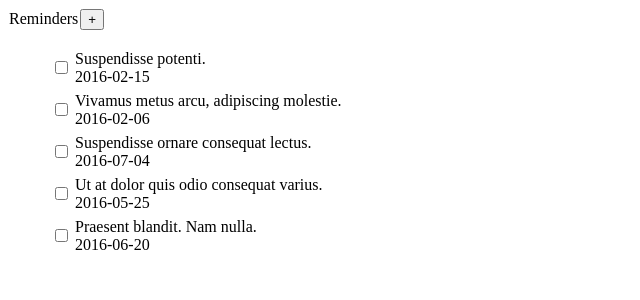
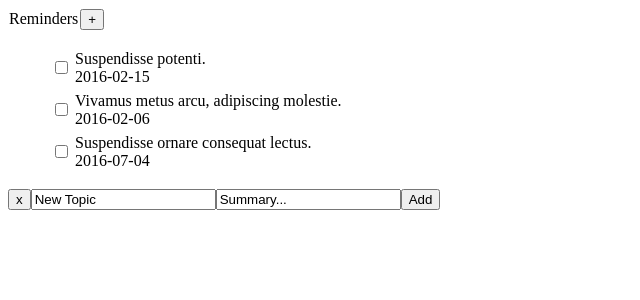
Before and after one commit to RapidProduction/RemindersSample-ReactJs, a React app: page / in a window 1280 px wide. Shown: the top 300 px of the page, without its empty margins (0-640 px from the left). Built offline with nearby package versions, Linux system fonts and the light colour scheme.

Commit message:
Add Edit Layout and its event (add, close, remove).

```diff
--- a/App.jsx
+++ b/App.jsx
@@ -3,29 +3,62 @@ import Title from './src/component/Title.jsx';
 import AddButton from './src/component/AddButton.jsx';
 import Item from './src/component/Item.jsx';
 import ItemList from './src/component/ItemList.jsx';
+import EditLayout from './src/component/EditLayout.jsx';
 
 class App extends React.Component {
     constructor(props) {
         super(props);
         this.state={
-            mode: "show"
+            mode: "show",
+            editMode: "new"
         };
 
-        this.onAddButtonClick = this.onAddButtonClick.bind(this);
+        this.manageEditOverlay = this.manageEditOverlay.bind(this);
+        this.closeEditOverlay = this.closeEditOverlay.bind(this);
+        this.removeItem = this.removeItem.bind(this);
+        this.addItem = this.addItem.bind(this);
     }
 
-    openEditOverlay() {
+    //Delegates
+    manageEditOverlay(showEnable, mode) {
         console.log("Opening Edit Overlay...");
         this.setState(prevState => ({
-            mode: "edit"
+            mode: showEnable == true ? "edit" : "show",
+            editMode: mode
         }));
     }
 
-    onAddButtonClick() {
-        this.openEditOverlay();
+    closeEditOverlay() {
+        console.log("Closing Edit Overlay...");
+        this.setState(prevState => ({
+            mode: "show",
+            editMode: ""
+        }));
+
+        this.setState(this.state);
+    }
+
+    removeItem(itemId) {
+        //Remove item from item list
+
+        this.setState(this.state);
+    }
+
+    addItem(title, summary, date) {
+        items.push({
+            "itemId": items.length,
+            "title": title,
+            "summary": summary,
+            "date": date,
+            "isDone": false
+        });
+
+        this.setState(this.state);
     }
 
     render() {
+        var editLayoutEnable = this.mode == "edit" ? true : false;
+
         return (
             <div>
                 <div>
@@ -34,13 +67,20 @@ class App extends React.Component {
                             <Title />
                         </td>
                         <td>
-                            <AddButton onClick={this.onAddButtonClick}/>
+                            <AddButton onClick={this.manageEditOverlay}/>
                         </td>
                     </tr>
                 </div>
                 <div>
                     <ItemList items={items} />
                 </div>
+                <EditLayout
+                    showEnable={editLayoutEnable}
+                    mode={this.state.editMode}
+                    onClose={this.closeEditOverlay}
+                    onAddItem={this.addItem}
+                    onRemoveItem={this.removeItem}
+                />
             </div>
         );
     }
@@ -64,18 +104,6 @@ var items = [{
             "summary": "Vestibulum ante ipsum primis in faucibus orci luctus et ultrices posuere cubilia Curae; Donec pharetra, magna vestibulum aliquet ultrices, erat tortor sollicitudin mi, sit amet lobortis sapien sapien non mi. Integer ac neque. Duis bibendum. Morbi non quam nec dui luctus rutrum. Nulla tellus.",
             "date": "2016-07-04",
             "isDone": false
-            }, {
-            "itemId": 0,
-            "title": "Ut at dolor quis odio consequat varius.",
-            "summary": "Nullam porttitor lacus at turpis. Donec posuere metus vitae ipsum. Aliquam non mauris.",
-            "date": "2016-05-25",
-            "isDone": false
-            }, {
-            "itemId": 0,
-            "title": "Praesent blandit. Nam nulla.",
-            "summary": "Morbi odio odio, elementum eu, interdum eu, tincidunt in, leo. Maecenas pulvinar lobortis est.",
-            "date": "2016-06-20",
-            "isDone": true
         }]
 
 export default App;
--- a/src/component/AddButton.jsx
+++ b/src/component/AddButton.jsx
@@ -9,7 +9,7 @@ class AddButton extends React.Component {
     }
 
     handleClick() {
-        this.props.onClick();
+        this.props.onClick(true, "new");
     }
 
     render() {
--- /dev/null
+++ b/src/component/EditLayout.jsx
@@ -0,0 +1,42 @@
+import React from 'react';
+
+class EditLayout extends React.Component {
+    constructor(props) {
+        super(props);
+        this.state = {};
+
+        this.handleAdd = this.handleAdd.bind(this);
+        this.handleRemove = this.handleRemove.bind(this);
+        this.handleClose = this.handleClose.bind(this);
+    }
+
+    handleAdd() {
+        this.props.onAddItem("Title", "Summary", "Today");
+    }
+
+    handleRemove() {
+        this.props.onRemoveItem(this.props.item.id);
+    }
+
+    handleClose() {
+        this.props.onClose();
+    }
+
+    render() {
+        var buttonAction = this.props.mode == "new" ?
+            <button onClick={this.handleAdd}>Add</button> :
+            <button onClick={this.handleRemove}>Remove</button>;
+
+        return (
+            <div>
+                <button onClick={this.handleClose}>x</button>
+                <input type="text" name="Title" value="New Topic" />
+                <input type="text" name="Summary" value="Summary..." />
+
+                {buttonAction}
+            </div>
+        );
+    }
+}
+
+export default EditLayout;
```
